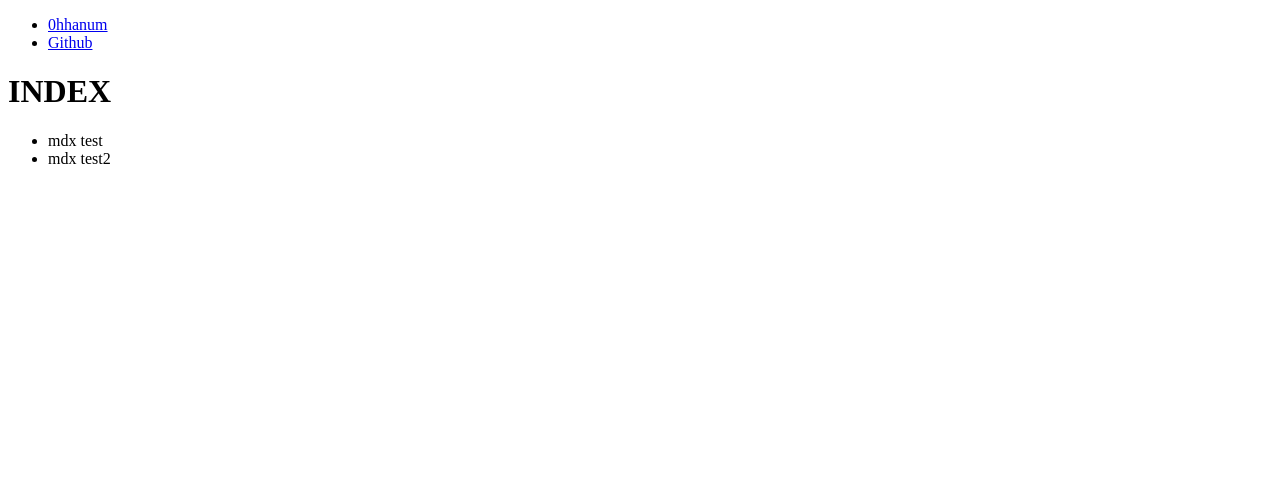
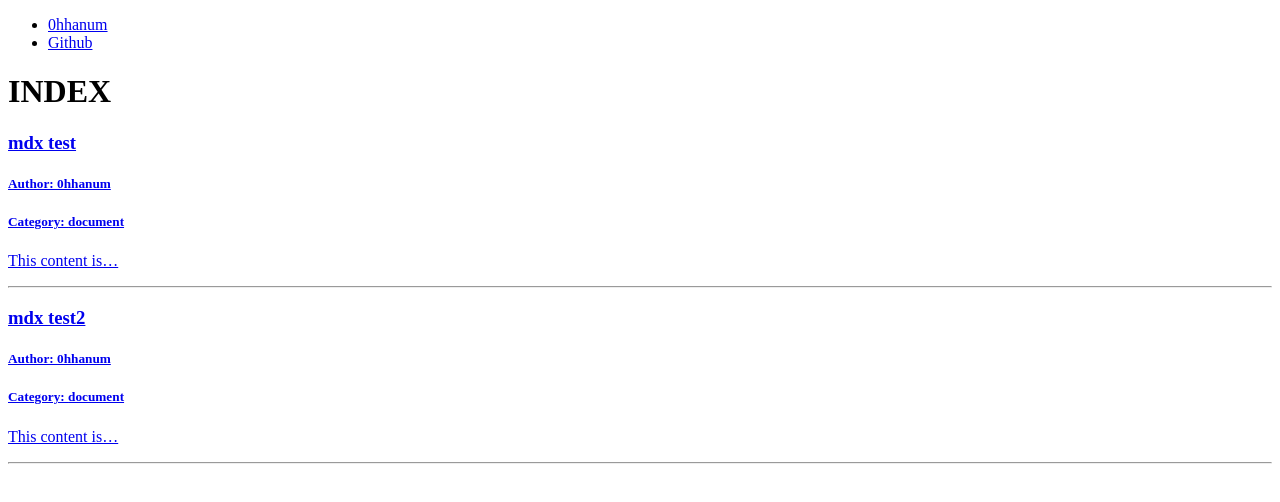
Before and after one commit to 0hhanum/HiGatsby, a Gatsby site: page / in a window 1280 px wide. Built offline with nearby package versions, Linux system fonts and the light colour scheme; Gatsby itself is replaced by a stand-in of ours.

Commit message:
dynamic pages - using slug

```diff
--- a/assets/content.mdx
+++ b/assets/content.mdx
@@ -2,6 +2,7 @@
 title: mdx test
 category: document
 author: "0hhanum"
+slug: mdx-test
 ---
 
 # This content is watched by [gatsby-source-filesystem]
--- a/assets/content2.mdx
+++ b/assets/content2.mdx
@@ -2,6 +2,7 @@
 title: mdx test2
 category: document
 author: "0hhanum"
+slug: mdx-test2
 ---
 
 # This content is watched by [gatsby-source-filesystem]
--- a/src/pages/index.tsx
+++ b/src/pages/index.tsx
@@ -1,5 +1,5 @@
 import * as React from "react";
-import { graphql, HeadFC, PageProps } from "gatsby";
+import { graphql, HeadFC, Link, PageProps } from "gatsby";
 import Layout from "../components/Layout";
 import Helmet from "../components/Helmet";
 
@@ -8,11 +8,21 @@ const IndexPage = ({ data }: PageProps<Queries.getContensQuery>) => {
   return (
     <>
       <Layout title="INDEX">
-        <ul>
+        <section>
           {data.allMdx.nodes.map((content, index) => (
-            <li key={index}>{content.frontmatter?.title}</li>
+            <>
+              <article key={index}>
+                <Link to={`contents/${content.frontmatter?.slug}`}>
+                  <h3>{content.frontmatter?.title}</h3>
+                  <h5>Author: {content.frontmatter?.author}</h5>
+                  <h5>Category: {content.frontmatter?.category}</h5>
+                  <p>{content.excerpt}</p>
+                </Link>
+              </article>
+              <hr />
+            </>
           ))}
-        </ul>
+        </section>
       </Layout>
     </>
   );
@@ -27,6 +37,7 @@ export const query = graphql`
           author
           title
           category
+          slug
         }
         excerpt(pruneLength: 20)
       }
```
Also changed, not shown: src/gatsby-types.d.ts (+15 -1 lines), src/pages/contents/index.tsx (added, +15 -0 lines), src/pages/contents/{mdx.frontmatter__slug}.tsx (added, +10 -0 lines).
